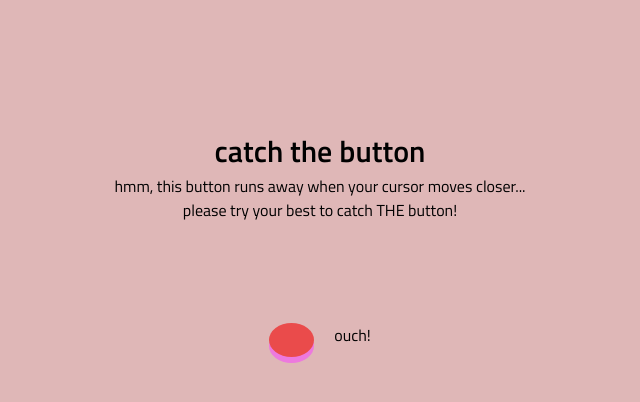
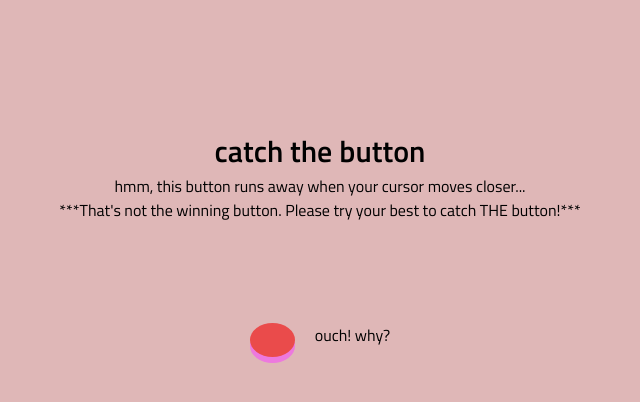
Before and after one commit to lianaa98/catch-the-button, a React (Create React App) app: page / in a window 1280 px wide. Both pictures are taken after a click on the button 640 px from the left and 340 px from the top of the page. Shown: the top 402 px of the page, without its empty margins (320-960 px from the left). Built offline with nearby package versions, Linux system fonts and the light colour scheme.

Commit message:
add fail prompts

```diff
--- a/src/components/Landing.jsx
+++ b/src/components/Landing.jsx
@@ -13,7 +13,7 @@ export function Landing() {
   const [currentSpeech, setCurrentSpeech] = useState(null);
   const [winningSpeech, setWinningSpeech] = useState(null);
 
-  const speeches = ["ouch!", "that hurts!", "oww!"];
+  const speeches = ["ouch! why?", "that hurts!", "oww! not me!", ":(", "heyy! :("];
 
   const winningSpeeches = [
     "you got me",
@@ -63,7 +63,7 @@ export function Landing() {
       if (buttonWrapPosition) {
         const { left, top, width, height } = buttonWrapPosition;
 
-        const threshold = 20;
+        const threshold = 50;
 
         const isCloseToLeft =
           left - clientX <= threshold && left - clientX >= 0;
@@ -189,7 +189,7 @@ export function Landing() {
       </div>
 
       {!winningModalOpen && <p>hmm, this button runs away when your cursor moves closer...</p>}
-      {tipShown && !winningModalOpen && <p>please try your best to catch THE button!</p>}
+      {tipShown && !winningModalOpen && <p>***That's not the winning button. Please try your best to catch THE button!***</p>}
       {winningModalOpen && <h2 id="winning_phrase">You found the button!</h2>}
 
       <div id="landing_button_wrap">
```
